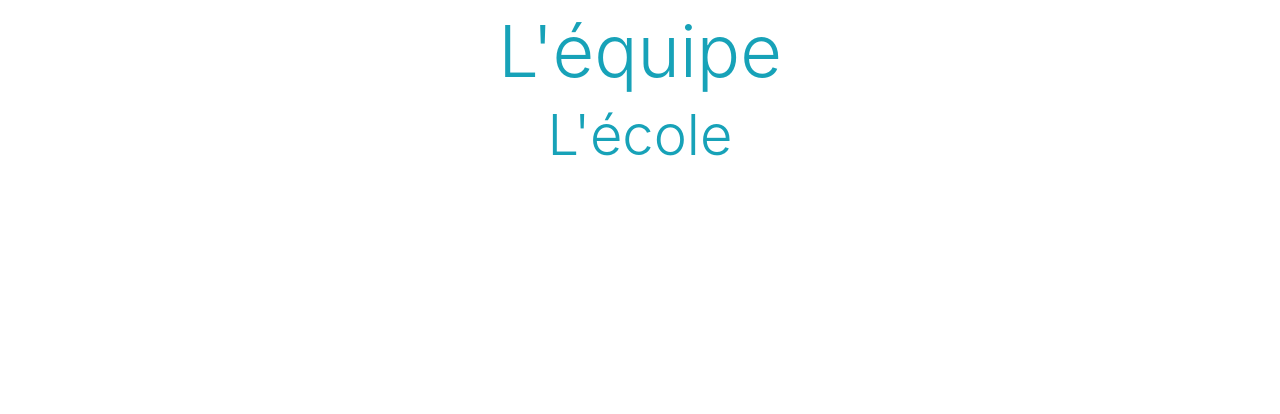
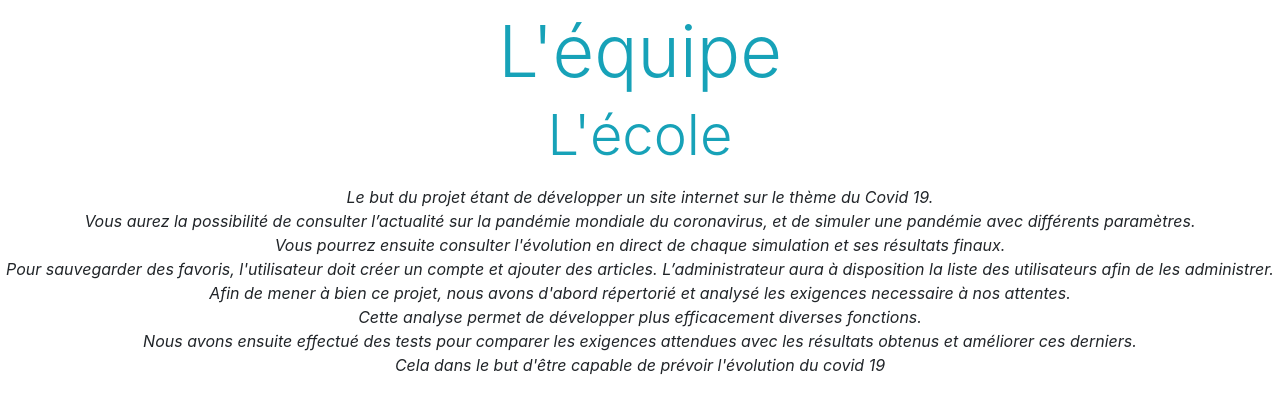
Before and after one commit to peackyyyyyy/Covid, a PHP site: page /simulation_direct/apropos.php in a window 1280 px wide. Shown: the part 299-713 px from the top of the page. Run offline with PHP 8.4, Linux system fonts and the light colour scheme; some libraries are stand-ins or nearby versions.

Commit message:
add apropos text

```diff
--- a/apropos.php
+++ b/apropos.php
@@ -66,6 +66,19 @@
     <h1 class="display-2 text-center text-info">Le Projet</h1>
     <h1 class="display-3 text-center text-info">L'équipe</h1>
     <h1 class="display-4 text-center text-info">L'école</h1>
+    <div>
+        <p class="text-center font-italic display-7 mt-3">Le but du projet étant de développer un site internet sur le thème du Covid 19. <br>
+            Vous aurez la possibilité de consulter l’actualité sur la pandémie mondiale du coronavirus, et de simuler une pandémie avec différents paramètres. <br>
+            Vous pourrez ensuite consulter l'évolution en direct de chaque simulation et ses résultats finaux. <br>
+            Pour sauvegarder des favoris, l'utilisateur doit créer un compte et ajouter des articles. L’administrateur aura à disposition la liste des utilisateurs afin de les administrer.<br>
+
+            Afin de mener à bien ce projet, nous avons d'abord répertorié et analysé les exigences necessaire à nos attentes. <br>
+            Cette analyse permet de développer plus efficacement diverses fonctions.<br>
+            Nous avons ensuite effectué des tests pour comparer les exigences attendues avec les résultats obtenus et améliorer ces derniers.<br>
+            Cela dans le but d'être capable de prévoir l'évolution du covid 19
+
+        </p>
+    </div>
 
     </body>
     <script src="https://code.jquery.com/jquery-3.2.1.slim.min.js" integrity="sha384-KJ3o2DKtIkvYIK3UENzmM7KCkRr/rE9/Qpg6aAZGJwFDMVNA/GpGFF93hXpG5KkN" crossorigin="anonymous"></script>
```
